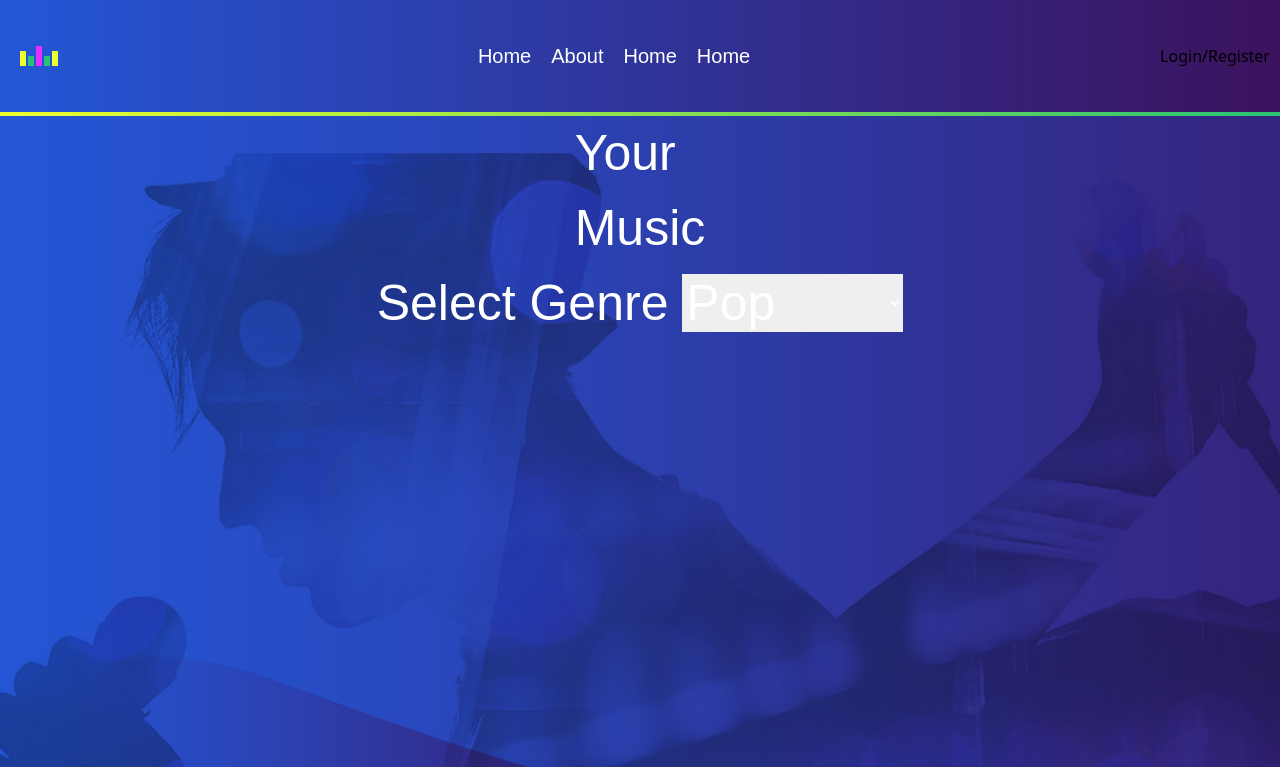
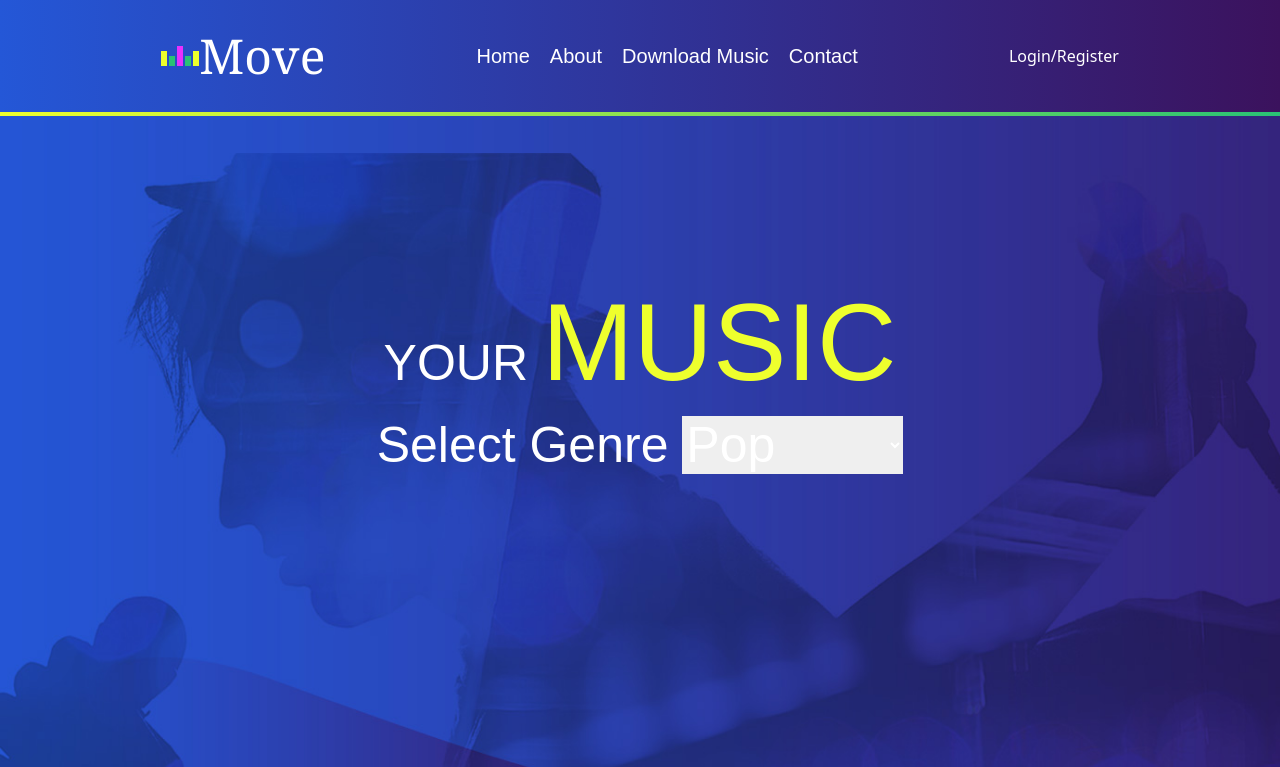
Before and after one commit to jaclyn-n/web-app-assignment, a plain HTML site: page index.html in a window 1280 px wide. Shown: the top 767 px of the page. Drawn offline with nearby package versions, Linux system fonts and the light colour scheme.

Commit message:
adding hero text

```diff
--- a/index.html
+++ b/index.html
@@ -11,8 +11,8 @@
 <body>
     <nav>
             <div class="nav-container">
+                <div class="flex align-middle items-center font-serif text-5xl text-white">
                 <div class="music-bar-logo">
-                    <!-- <span>Move</span> -->
                     <ul class="flex justify-around">
                         <li class="music-bar-logo1"></li>
                         <li class="music-bar-logo2"></li>
@@ -21,23 +21,36 @@
                         <li class="music-bar-logo5"></li>
                     </ul>
             </div>
+            <span>Move</span>
+           </div>
+
                <div class="nav-links">
                 <a href="#" class="nav-text">Home</a>
                 <a href="#" class="nav-text">About</a>
-                <a href="#" class="nav-text">Home</a>
-                <a href="#" class="nav-text">Home</a>
+                <a href="#" class="nav-text">Download Music</a>
+                <a href="#" class="nav-text">Contact</a>
                </div>
-               <div>
-                <a href="#" class="nav-end">Login/Register</a>
+               <div class="text-white">
+                <ul class="flex">
+                    <li>
+                        <a href="#">Login</a>/
+                    </li>
+                    <li>
+                        <a href="#">Register</a>
+                    </li>
+                </ul>
                </div>
             </div>
     </nav>
     <div class="nav-after"></div>
     <section class="hero">
+           <div class="pt-40">
             <div>
                  <div class="hero-text">
+                     <div class="flex ">
                         <div>
-                    <h2> Your <div> <h2> Music</h2></div></h2>
+                            <span class="your-text"> YOUR</span> <span class='music-text'> MUSIC</span>
+                        </div>
                      </div>
                      <div>
                          <form action=""></form>
@@ -52,7 +65,9 @@
                      </div>
                 </div>
              </div>
+           </div>
          </section>
+        </div>
     <section>song of the week goes here</section>
     <section> tour dates go here</section>
     <section>download now</section>
--- a/style.css
+++ b/style.css
@@ -8,14 +8,14 @@ nav{
     background: linear-gradient(to right, #2457d7, #3b125d);
     height: 7rem;
     display: flex;
-    justify-content: space-between;
+    justify-content: space-evenly;
     position: relative;
 
 }
 .nav-container {
     width: 100%;
     display: flex;
-    justify-content: space-between;
+    justify-content: space-evenly;
     align-items: center;
     padding: 10px 10px;
 
@@ -40,17 +40,19 @@ nav{
 }
 
 /* music logo */
-.music-bar-logo {
+/* .music-bar-logo {
     display: inline-block;
     font-size: 0;
-}
+
+} */
 .music-bar-logo ul {
     display: flex;
     justify-content: space-between;
-    padding: 10px 10px;
+    /* padding: 10px 10px; */
     margin: 0;
     gap: 2px;
     align-items: end;
+    line-height: 22px;
 }
 
 .music-bar-logo1 {
@@ -79,6 +81,9 @@ nav{
     height: 15px;
     width: 6px;
 }
+.music-bar h3 {
+    font-size: 15px;
+}
 
 .nav-end {
     display: flex;
@@ -106,6 +111,18 @@ nav{
     font-size: 50px;
     top: 50%;
 }
+
+
+.your-text {
+
+}
+
+.music-text {
+    color: #EEFF2D;
+    font-family: Josefin Sans, sans-serif;
+    font-size: 110px;
+    line-height: 132px;
+}
 /* song of the week */
 
 
--- a/webApp.js
+++ b/webApp.js
@@ -0,0 +1 @@
+fetch
```
Lines whose indentation alone changed are shown as unchanged.
